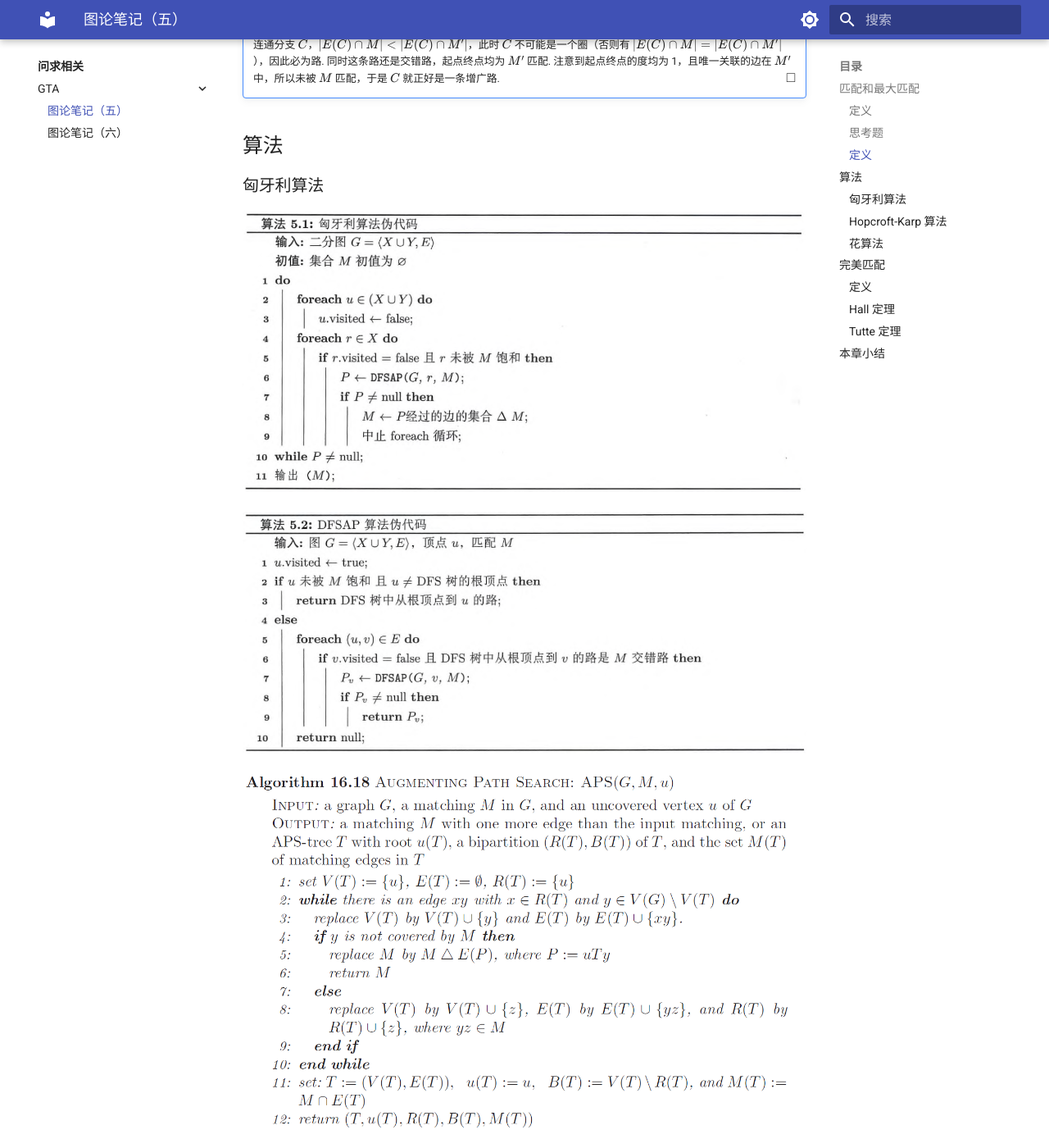
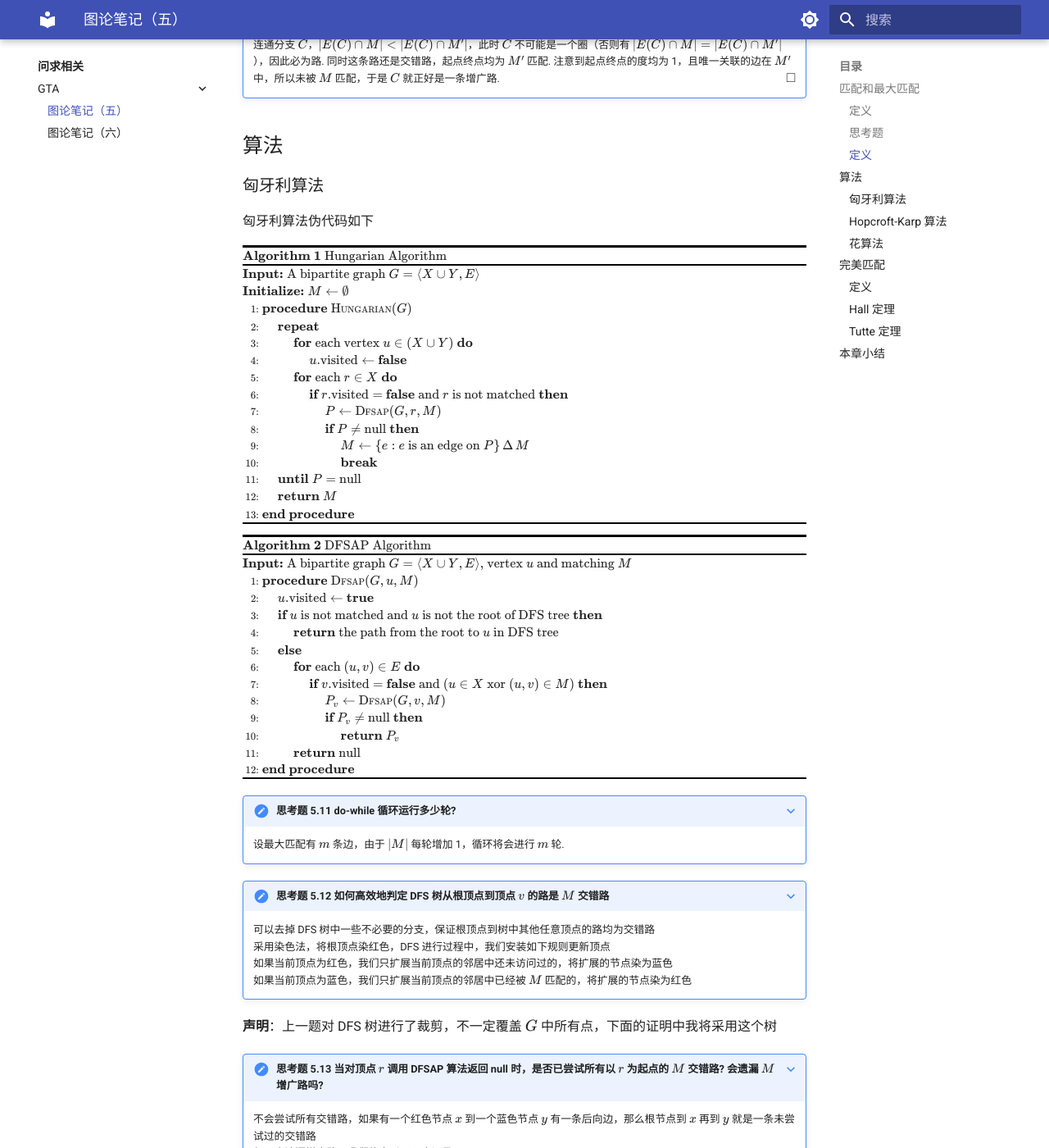
Before and after one commit to NJU-GTA/ps, an MkDocs documentation site: the page built from docs/问求相关/GTA/5.md, in a window 1280 px wide and 1400 px high, scrolled down 3095 px. Shown: the whole window at 82% size. Built offline with MkDocs 1.6.1 and Material for MkDocs 9.7.7, drawn with Linux system fonts in a browser that asks for light colours; nearby versions of some CDN libraries; some web fonts are replaced; comment, search, counter and statistics services are not loaded.

Commit message:
Fix some bug

```diff
--- a/docs/问求相关/GTA/5.md
+++ b/docs/问求相关/GTA/5.md
@@ -151,11 +151,65 @@ that $f(a)=f(b)$. -->
 
 ### 匈牙利算法
 
-![Hungarian Algorithm](ch5/hungarian.png)
+匈牙利算法伪代码如下
 
-![dfsap](ch5/dfsap.png)
+<pre><code class="language-pseudocode">
+\begin{algorithm}
+\caption{Hungarian Algorithm}
+\begin{algorithmic}
+\Input A bipartite graph $G = \langle X \cup Y, E \rangle$
+\Initialize $M \gets \emptyset$
+\Procedure{Hungarian}{$G$}
+    \Repeat
+        \For {each vertex $u \in (X \cup Y)$}
+            \State $u.\text{visited} \gets $ \false
+        \EndFor
+        \For {each $r \in X$}
+            \If {$r.\text{visited} =$ \false$\text{ and } r \text{ is not matched}$}
+                \State $P \gets$ \textsc{Dfsap}$(G, r, M)$
+                \If {$P \neq $ null}
+                    \State $M \gets \{e:e \text{ is an edge on }P\}\operatorname{\Delta} M$
+                    \State $\textbf{break}$
+                \EndIf
+            \Endif
+        \EndFor
+    \Until{$P = $ null}
+    \Return $M$
+\EndProcedure
+\end{algorithmic}
+\end{algorithm}
+</code></pre>
 
-![asp](ch5/asp.png)
+<pre><code class="language-pseudocode">
+\begin{algorithm}
+\caption{DFSAP Algorithm}
+\begin{algorithmic}
+\Input A bipartite graph $G = \langle X \cup Y, E \rangle$, vertex $u$ and matching $M$
+\Procedure{Dfsap}{$G, u, M$}
+    \State $u.\text{visited} \gets $ \true
+    \If {$u$ is not matched and $u$ is not the root of DFS tree}
+        \Return the path from the root to $u$ in DFS tree
+    \Else
+        \For {each $(u, v) \in E$}
+            \If {$v.\text{visited} = $ \false and $(u \in X$ xor $(u, v) \in M)$}
+                \State $P_v \gets$ \textsc{Dfsap}$(G, v, M)$
+                \If {$P_v \neq $ null}
+                    \Return $P_v$
+                \EndIf
+            \EndIf
+        \EndFor
+        \Return null
+    \EndIf
+\EndProcedure
+\end{algorithmic}
+\end{algorithm}
+</code></pre>
+
+<!-- ![Hungarian Algorithm](ch5/hungarian.png) -->
+
+<!-- ![dfsap](ch5/dfsap.png)
+
+![asp](ch5/asp.png) -->
 
 ???+ note "思考题 5.11  do-while 循环运行多少轮?"
 
@@ -288,8 +342,35 @@ $N(V'):=\{v:\exists u \in V', uv \in E\}$
 ???+ note "思考题 5.27  偶数阶欧拉图和偶数阶哈密尔顿图一定有完美匹配吗？"
 
     偶数阶欧拉图不一定有，例如
-    ![Eulerian](ch5/Eulerian.png)
+    <img src="../ch5/eulerian.svg" width=80%>
     但偶数阶哈密尔顿图一定有，只需取哈密尔顿圈上不相邻的 $n / 2$ 条边即可
+
+<!-- <script type="text/tikz">
+    \begin{tikzpicture}
+    \node[shape=circle,fill=lightgray](a) at (0, 0) {$v_1$};
+    \node[shape=circle,fill=lightgray](b) at (1.5, 1) {$v_2$};
+    \node[shape=circle,fill=lightgray](c) at (1.5,-1) {$v_3$};
+    \node[shape=circle,fill=lightgray](d) at (3, 0) {$v_4$};
+    \node[shape=circle,fill=lightgray](e) at (4.5, 1) {$v_5$};
+    \node[shape=circle,fill=lightgray](f) at (4.5,-1) {$v_6$};
+    \node[shape=circle,fill=lightgray](g) at (6, 0) {$v_6$};
+    \node[shape=circle,fill=lightgray](h) at (7.5, 1) {$v_7$};
+    \node[shape=circle,fill=lightgray](i) at (7.5,-1) {$v_8$};
+    \node[shape=circle,fill=lightgray](j) at (9, 0) {$v_9$};
+    \draw[-,very thick,lightgray] (a)-- (b);
+    \draw[-,very thick,lightgray] (a)-- (c);
+    \draw[-,very thick,lightgray] (c)-- (d);
+    \draw[-,very thick,lightgray] (b)-- (d);
+    \draw[-,very thick,lightgray] (d)-- (e);
+    \draw[-,very thick,lightgray] (d)-- (f);
+    \draw[-,very thick,lightgray] (e)-- (g);
+    \draw[-,very thick,lightgray] (f)-- (g);
+    \draw[-,very thick,lightgray] (g)-- (h);
+    \draw[-,very thick,lightgray] (g)-- (i);
+    \draw[-,very thick,lightgray] (h)-- (j);
+    \draw[-,very thick,lightgray] (i)-- (j);
+    \end{tikzpicture}
+</script> -->
 
 ???+ note "思考题 5.28  图的两个完美匹配的对称差的边导出子图的每个连通分支的结构有什么特征？"
 
--- a/overrides/assets/javascripts/pseudocode.js
+++ b/overrides/assets/javascripts/pseudocode.js
@@ -588,7 +588,7 @@ Parser.prototype._parseRepeat = function() {
     return repeatNode;
 };
 
-var INPUTS_OUTPUTS_COMMANDS = ['ensure', 'require', 'input', 'output'];
+var INPUTS_OUTPUTS_COMMANDS = ['ensure', 'require', 'input', 'output', 'initialize'];
 var STATEMENT_COMMANDS = ['state', 'print', 'return'];
 Parser.prototype._parseCommand = function(acceptCommands) {
     if (!this._lexer.accept('func', acceptCommands)) return null;
@@ -1442,11 +1442,16 @@ Renderer.prototype._buildTree = function(node) {
                 this._buildTree(elseBlock);
             }
 
+            this._options.noEnd = true;
+
             if (!this._options.noEnd) {
                 // ENDIF
                 this._newLine();
                 this._typeKeyword('end if');
             }
+
+            this._options.noEnd = false;
+
             break;
         case 'loop':
             // \FOR{<cond>} or \WHILE{<cond>}
@@ -1473,16 +1478,21 @@ Renderer.prototype._buildTree = function(node) {
             this._buildCommentsFromBlock(block);
             this._buildTree(block);
 
+            this._options.noEnd = false;
+
             if (!this._options.noEnd) {
                 // \ENDFOR or \ENDWHILE
                 // ==>
                 // <p class="ps-line">
                 //      <span class="ps-keyword">end for</span>
                 // </p>
-                this._newLine();
-                var endLoopName = loopType === 'while' ? 'end while' : 'end for';
-                this._typeKeyword(endLoopName);
+                // this._newLine();
+                // var endLoopName = loopType === 'while' ? 'end while' : 'end for';
+                // this._typeKeyword(endLoopName);
             }
+
+            this._options.noEnd = false;
+
             break;
         case 'repeat':
             // \REPEAT
@@ -1520,6 +1530,7 @@ Renderer.prototype._buildTree = function(node) {
                 'require': 'Require: ',
                 'input': 'Input: ',
                 'output': 'Output: ',
+                'initialize': 'Initialize: ',
                 'print': 'print ',
                 'return': 'return ',
             }[cmdName];
--- a/overrides/main.html
+++ b/overrides/main.html
@@ -12,8 +12,10 @@
 {% block content %}
   {{ super() }}
 
-  <!-- Extra JavaScript (can't be set in mkdocs.yml due to content hash) -->
-  <!-- pseudocode.js -->
+<!-- Extra JavaScript (can't be set in mkdocs.yml due to content hash) -->
+<!-- tikzjax.js -->
+<link rel="stylesheet" type="text/css" href="https://tikzjax.com/v1/fonts.css">
+<script src="https://tikzjax.com/v1/tikzjax.js"></script>
 <!-- pseudocode.js -->
 <link rel="stylesheet" href="{{ 'assets/javascripts/pseudocode.css' | url }}">
 <script src="{{ 'assets/javascripts/pseudocode.min.js' | url }}"></script>
```
Also changed, not shown: docs/问求相关/GTA/6.md (+11 -1 lines), docs/问求相关/GTA/ch5/eulerian.svg (added).
